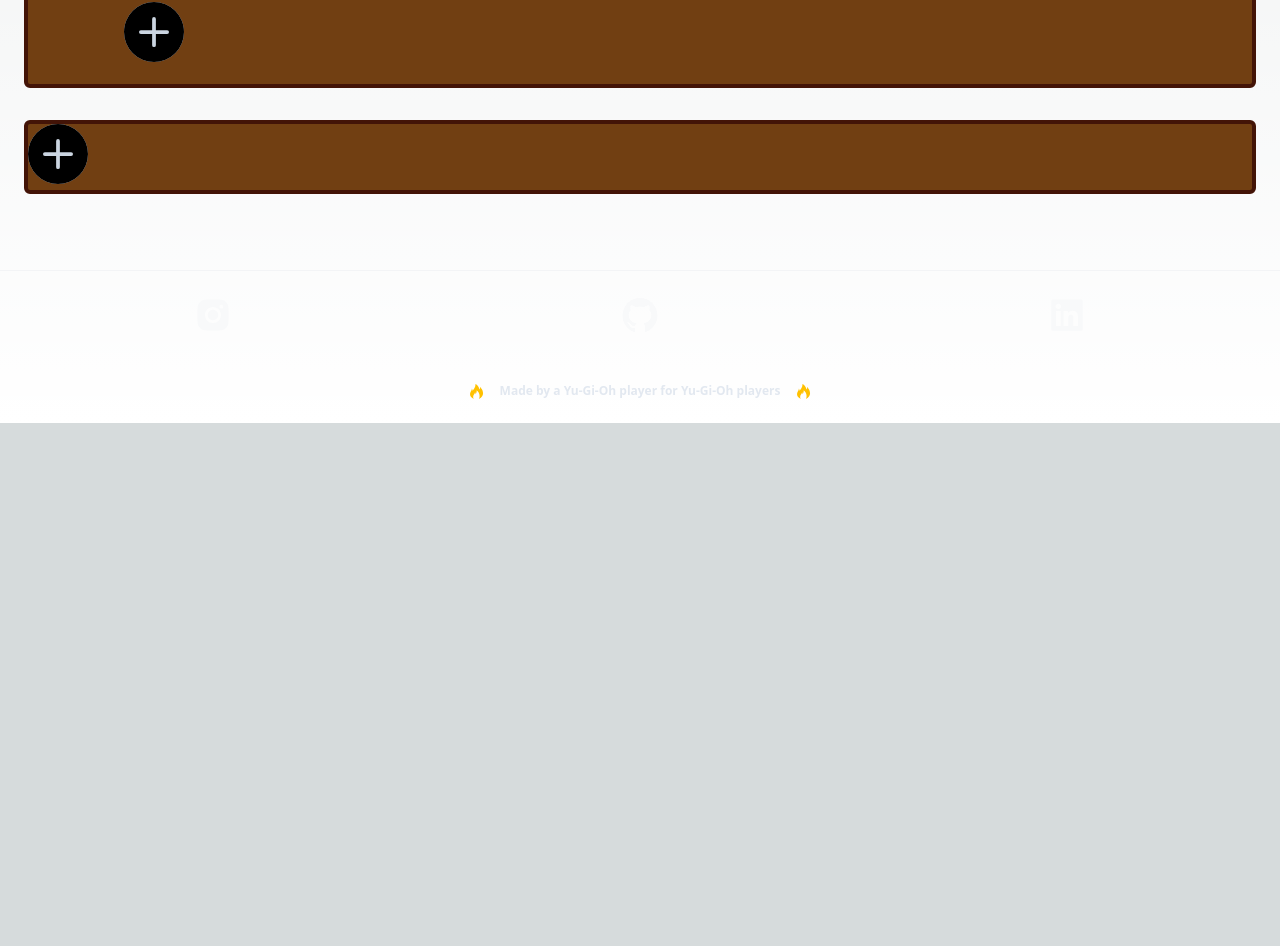
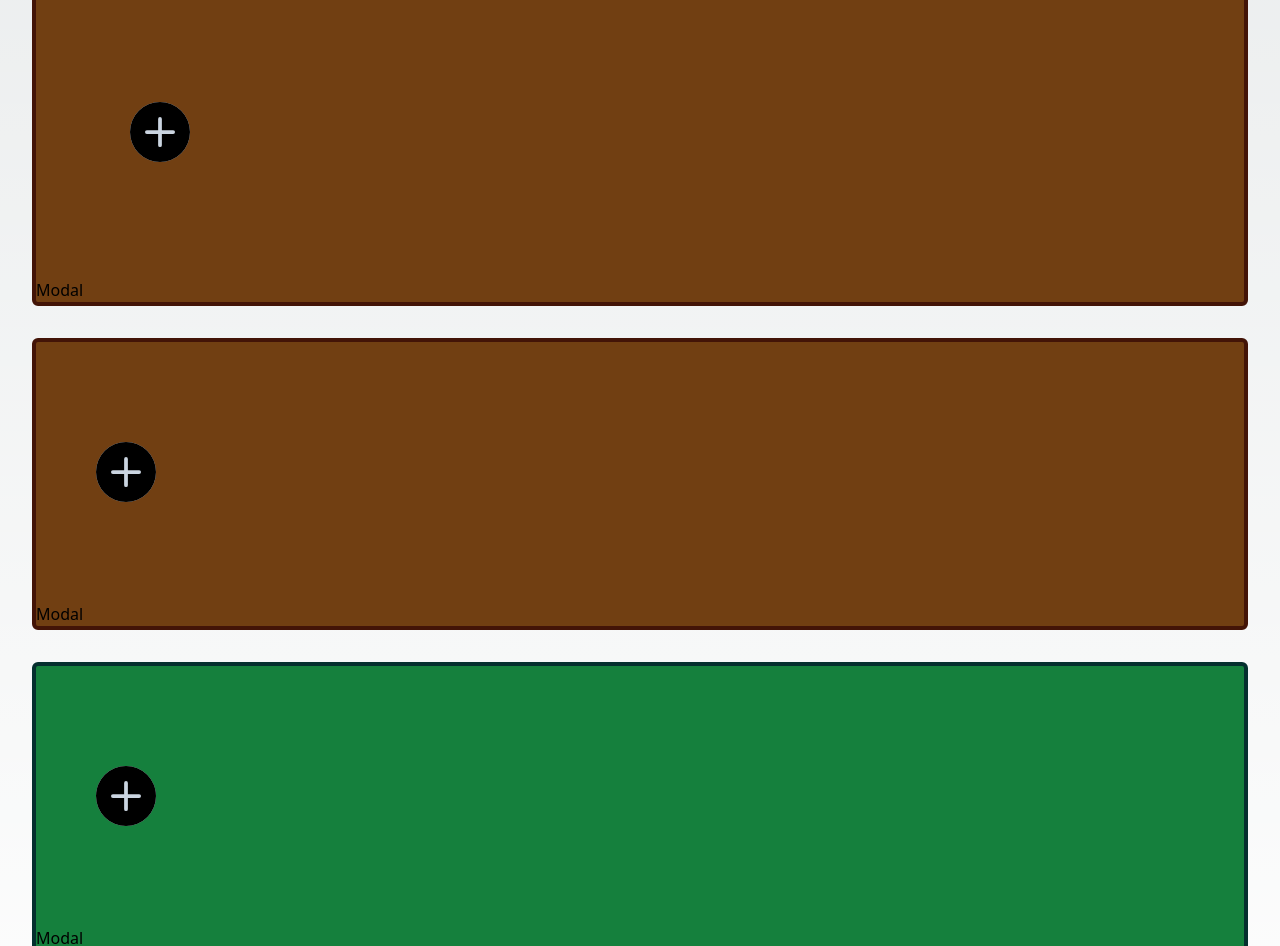
Before and after one commit to Dreyrk/Yugi-Deck-Builder, a Next.js app: page / in a window 1280 px wide. Shown: the part 1498-2444 px from the top of the page. Before the commit the page ends 1921 px from the top, so only its background shows below. Built offline with nearby package versions, Linux system fonts and the light colour scheme.

Commit message:
open state

```diff
--- a/src/app/components/AddCard.tsx
+++ b/src/app/components/AddCard.tsx
@@ -1,9 +1,15 @@
+import { AddCardBtnProps } from "@/types";
 import { BsFillPlusCircleFill } from "react-icons/bs";
 
-export default function AddCard() {
+export default function AddCardBtn({ setIsOpen, isOpen }: AddCardBtnProps) {
   return (
-    <button type="submit" className="rounded-full bg-slate-300">
-      <BsFillPlusCircleFill size={60} />
-    </button>
+    <div className="h-[260px] w-[180px] grid place-content-center">
+      <button
+        type="button"
+        onClick={() => setIsOpen(!isOpen)}
+        className="rounded-full bg-slate-300">
+        <BsFillPlusCircleFill size={60} />
+      </button>
+    </div>
   );
 }
--- /dev/null
+++ b/src/app/components/AddToDeckModal.tsx
@@ -0,0 +1,7 @@
+export default function AddToDeckModal() {
+  return (
+    <div>
+      <h1>Modal</h1>
+    </div>
+  );
+}
--- a/src/app/components/ExtraDeck.tsx
+++ b/src/app/components/ExtraDeck.tsx
@@ -1,13 +1,17 @@
+"use client";
+
+import { useState } from "react";
 import AddCard from "./AddCard";
+import AddToDeckModal from "./AddToDeckModal";
 
 export default function ExtraDeck() {
+  const [isOpen, setIsOpen] = useState(false);
   return (
-    <section className="bg-yellow-900 mx-6 my-4 rounded-md border-4 border-orange-950">
+    <section className="bg-yellow-900 mx-8 my-4 rounded-md border-4 border-orange-950">
       <div className="flex overflow-auto">
-        <form action="">
-          <AddCard />
-        </form>
+        <AddCard isOpen={isOpen} setIsOpen={setIsOpen} />
       </div>
+      <AddToDeckModal />
     </section>
   );
 }
--- a/src/app/components/MainDeck.tsx
+++ b/src/app/components/MainDeck.tsx
@@ -1,13 +1,16 @@
+"use client";
+
+import { useState } from "react";
 import AddCard from "./AddCard";
 import YugiCard from "./YugiCard";
+import AddToDeckModal from "./AddToDeckModal";
 
 const testArray = Array.from({ length: 40 });
 
-const addCardToDeck = () => {};
-
 export default function MainDeck() {
+  const [isOpen, setIsOpen] = useState(false);
   return (
-    <section className="bg-yellow-900 mx-6 my-4 rounded-md border-4 border-orange-950">
+    <section className="bg-yellow-900 mx-8 my-4 rounded-md border-4 border-orange-950">
       <div className="grid grid-cols-4 lg:grid-cols-5 max-sm:grid-cols-2 place-items-center gap-6 p-4">
         {testArray.map((card, i) => (
           <YugiCard
@@ -15,10 +18,9 @@ export default function MainDeck() {
             src="https://images.ygoprodeck.com/images/cards/6983839.jpg"
           />
         ))}
-        <form action={addCardToDeck}>
-          <AddCard />
-        </form>
+        <AddCard isOpen={isOpen} setIsOpen={setIsOpen} />
       </div>
+      <AddToDeckModal />
     </section>
   );
 }
--- a/src/app/components/SideDeck.tsx
+++ b/src/app/components/SideDeck.tsx
@@ -1,3 +1,17 @@
+"use client";
+
+import { useState } from "react";
+import AddCard from "./AddCard";
+import AddToDeckModal from "./AddToDeckModal";
+
 export default function SideDeck() {
-  return <section></section>;
+  const [isOpen, setIsOpen] = useState(false);
+  return (
+    <section className="bg-green-700 mx-8 my-4 rounded-md border-4 border-teal-950">
+      <div className="flex overflow-auto">
+        <AddCard isOpen={isOpen} setIsOpen={setIsOpen} />
+      </div>
+      <AddToDeckModal />
+    </section>
+  );
 }
```
Also changed, not shown: src/types/index.ts (+18 -0 lines).
